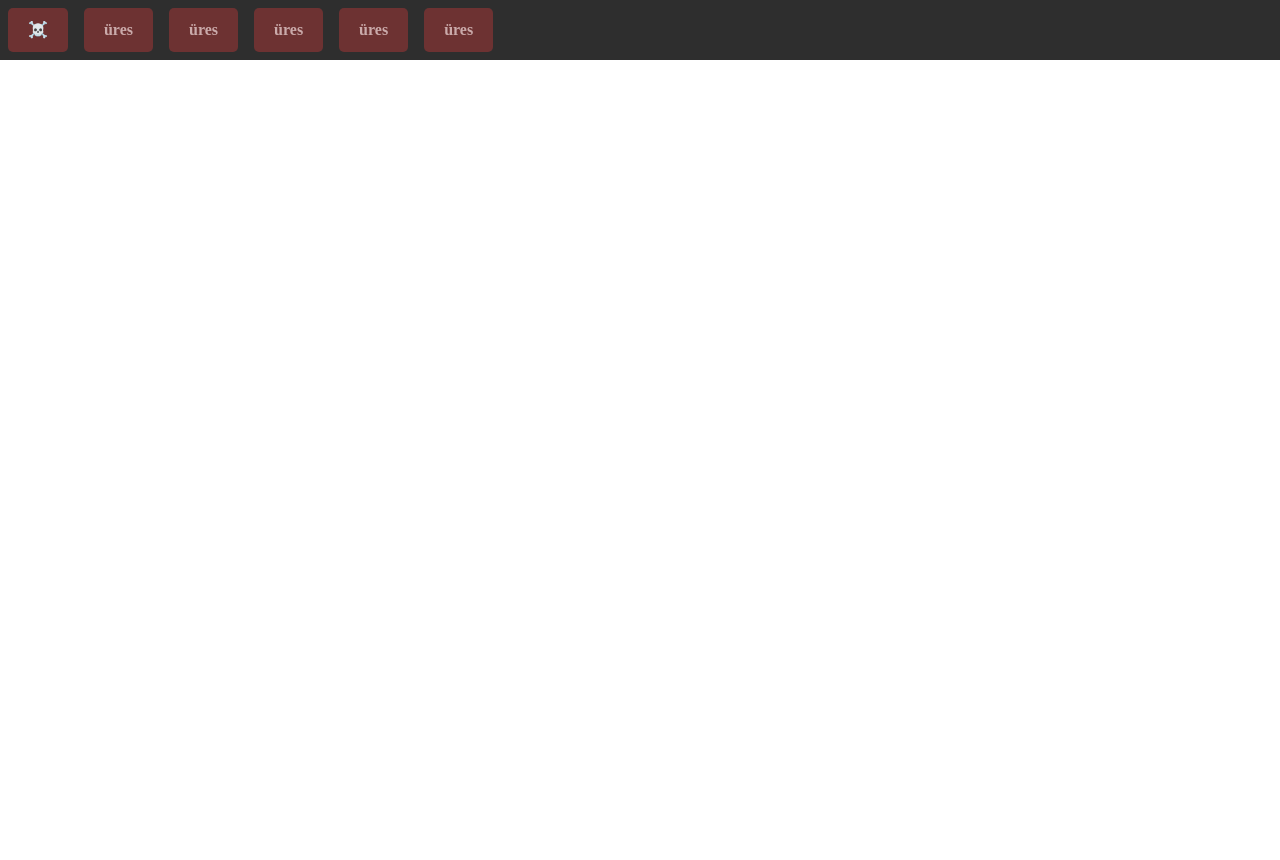
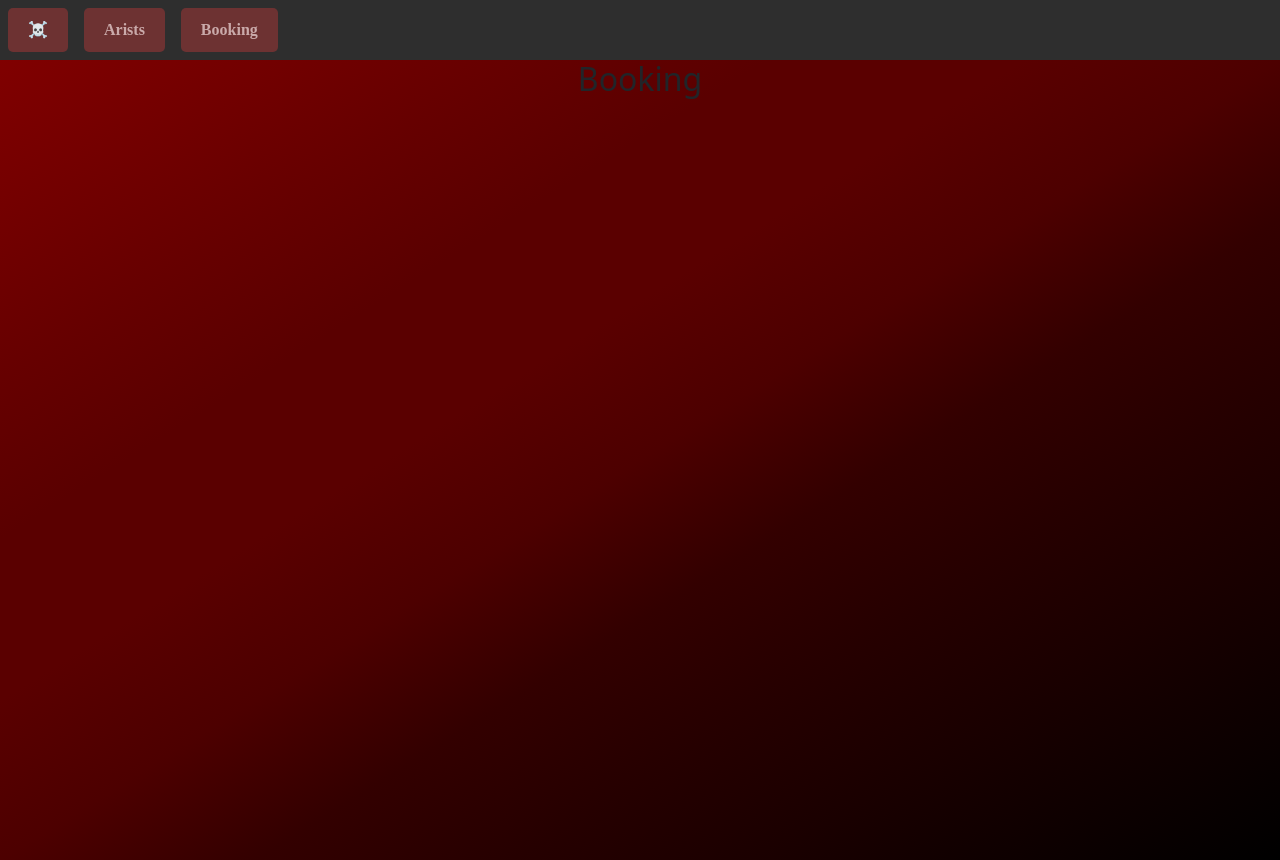
Before and after one commit to vik2795/Vue_Booking, a Vue app in the folder booking_project/: page /booking in a window 1280 px wide. Before the commit the page ends 800 px from the top, so only its background shows below. Built offline with nearby package versions, Linux system fonts and the light colour scheme.

Commit message:
booking router

```diff
--- a/booking_project/src/App.vue
+++ b/booking_project/src/App.vue
@@ -5,11 +5,9 @@ import { RouterLink, RouterView } from "vue-router";
 <template>
   <nav class="header">
       <RouterLink class="btn btn-dark m-2" to="/">☠️</RouterLink>
-      <RouterLink class="btn btn-dark m-2" to="/">üres</RouterLink>
-      <RouterLink class="btn btn-dark m-2" to="/">üres</RouterLink>
-      <RouterLink class="btn btn-dark m-2" to="/">üres</RouterLink>
-      <RouterLink class="btn btn-dark m-2" to="/">üres</RouterLink>
-      <RouterLink class="btn btn-dark m-2" to="/">üres</RouterLink>
+      <RouterLink class="btn btn-dark m-2" to="/artist">Arists</RouterLink>
+      <RouterLink class="btn btn-dark m-2" to="/booking">Booking</RouterLink>
+
     </nav>
 
 
--- a/booking_project/src/router/index.js
+++ b/booking_project/src/router/index.js
@@ -10,13 +10,19 @@ const router = createRouter({
       component: HomeView,
     },
     {
-      path: '/arists',
-      name: 'artists',
-      // route level code-splitting
-      // this generates a separate chunk (About.[hash].js) for this route
-      // which is lazy-loaded when the route is visited.
-      component: () => import('../views/Artists.vue'),
+      path: '/arist',
+      name: 'artist',
+
+      component: () => import('../views/ArtistsView.vue'),
     },
+    {
+      path:'/booking',
+      name:"booking",
+
+      component: () =>import('../views/BookingView.vue'),
+
+
+    }
   ],
 })
 
--- /dev/null
+++ b/booking_project/src/views/ArtistsView.vue
@@ -0,0 +1,32 @@
+<template>
+    <div class="container">
+      <h2>Foglalás: {{ time }}</h2>
+      <form @submit.prevent="submitForm">
+        <input v-model="name" placeholder="Név" required>
+        <input v-model="phone" placeholder="Telefonszám" required>
+        <button type="submit">Foglalás</button>
+      </form>
+    </div>
+  </template>
+
+  <script setup>
+  import { useRoute, useRouter } from 'vue-router';
+  import { ref } from 'vue';
+  import { useCounterStore } from '../store';
+  import { useToast } from 'vue-toastification';
+
+  const route = useRoute();
+  const router = useRouter();
+  const store = useBookingStore();
+  const toast = useToast();
+
+  const time = route.params.time;
+  const name = ref('');
+  const phone = ref('');
+
+  const submitForm = async () => {
+    await store.bookSlot(time, name.value, phone.value);
+    toast.success('Foglalás sikeres!');
+    router.push('/');
+  };
+  </script>
--- /dev/null
+++ b/booking_project/src/views/BookingView.vue
@@ -0,0 +1,21 @@
+<template>
+<div class="bgc">
+    <h2 class="cim">Booking</h2>
+</div>
+</template>
+<script>
+
+</script>
+<style scoped>
+.bgc
+{
+
+  background-image:linear-gradient(to bottom right,#800000,#730000,#660000,#5a0000,#5a0000,#4d0000,#330000,#260000,#1a0000,#0d0000,#000000);
+  height: 100vh;
+  width: 100vw;
+  display: flex;
+  justify-content: center;
+
+
+}
+</style>
```
Also changed, not shown: booking_project/src/views/Artists.vue (deleted, +0 -9 lines).
